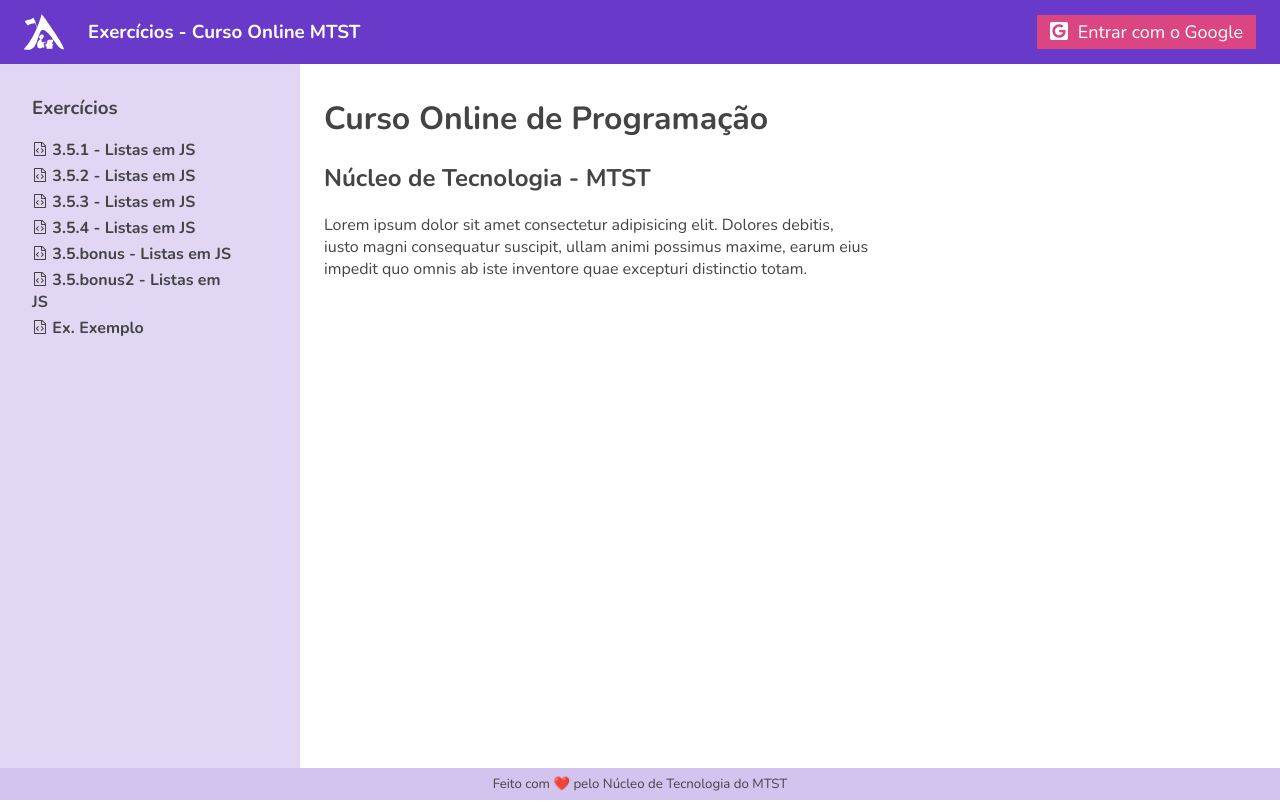
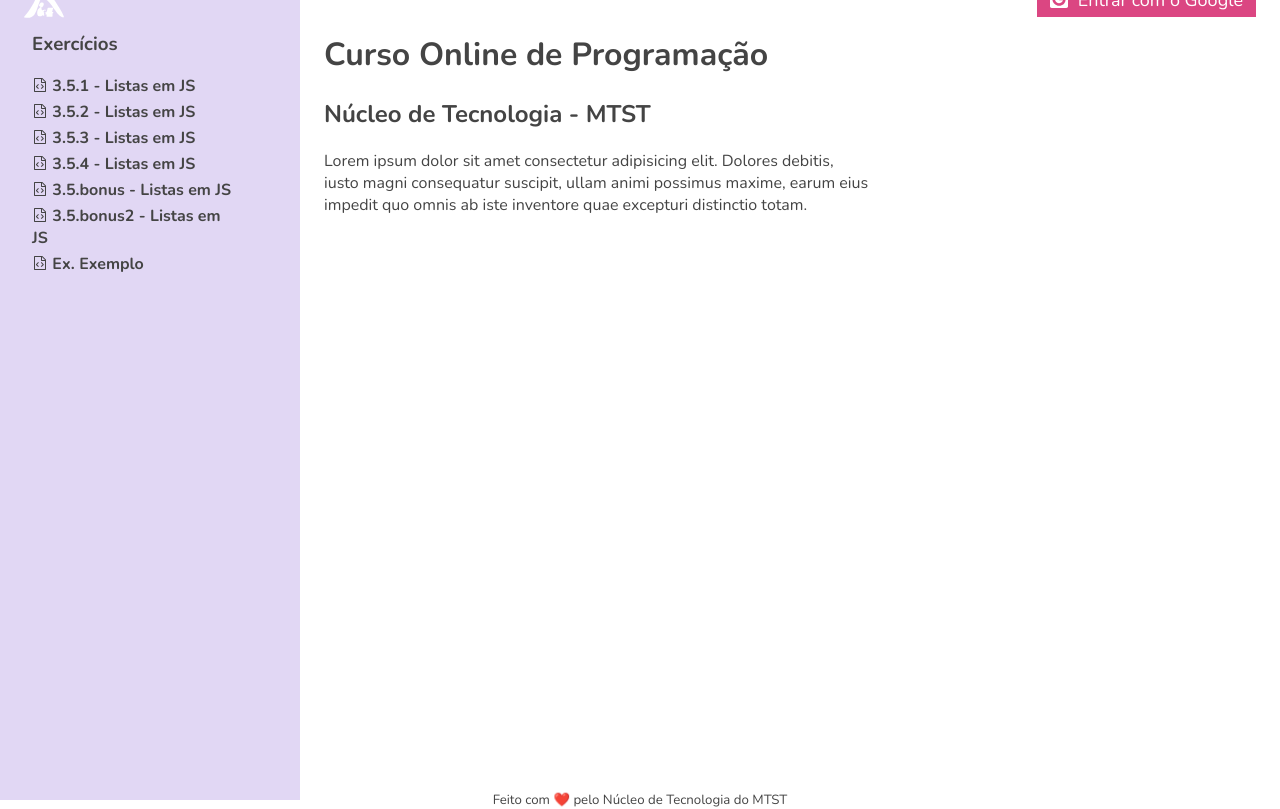
Before and after one commit to andrebnf/nt-listas-excc, a Next.js app: page / in a window 1280 px wide. Built offline with nearby package versions, Linux system fonts and the light colour scheme; no server answers.

Commit message:
adicionado branco ao tema e atualizada posicao do useeffect

```diff
--- a/styles/theme.ts
+++ b/styles/theme.ts
@@ -23,7 +23,8 @@ export const theme: DefaultTheme = {
     secondaryOpacity03: '#d2c3ef',
     secondaryOpacity02: '#e1d7f4',
     text: '#444',
-    sectionSeparator: '#AAA'
+    sectionSeparator: '#AAA',
+    white: '#DDD',
   },
   space: [
     '4px', '8px', '12px', '16px', '24px', '32px',
@@ -33,8 +34,8 @@ export const theme: DefaultTheme = {
     large: '48px'
   },
   layout: {
-    navSize: '8vh',
-    contentSize: '88vh',
-    footerSize: '4vh'
+    navSize: '0vh',
+    contentSize: '100vh',
+    footerSize: '0vh'
   }
 };
--- a/types/styled.d.ts
+++ b/types/styled.d.ts
@@ -24,7 +24,8 @@ declare module 'styled-components' {
       secondaryOpacity02: string,
       background: string,
       text: string,
-      sectionSeparator: string
+      sectionSeparator: string,
+      white: string
     },
     space: array,
     iconSize: {
```
Also changed, not shown: components/icon.tsx (deleted).
